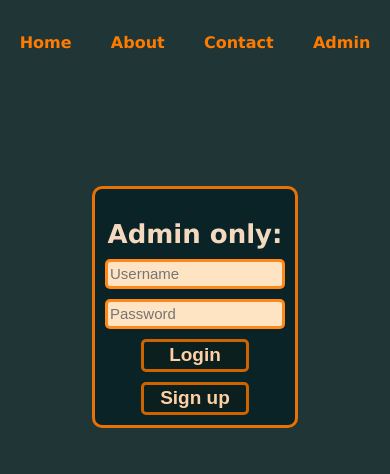
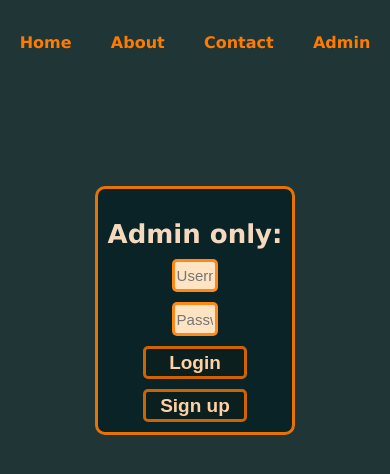
Before and after one commit to alexnmc/appointment-booking, a React (Create React App) app in the folder client/: page /admin in a window 390 px wide. Shown: the top 474 px of the page. Built offline with nearby package versions, Linux system fonts and the light colour scheme.

Commit message:
responsive

```diff
--- a/client/src/Admin.js
+++ b/client/src/Admin.js
@@ -94,6 +94,7 @@ class Admin extends Component {
                             <form onSubmit={this.handleLogin} className='loginForm'>
                                 <h4>Admin only:</h4>
                                 <input
+                                    className = "login1"
                                     type='text'
                                     name='username'
                                     placeholder='Username'
@@ -102,6 +103,7 @@ class Admin extends Component {
                                 />
 
                                 <input
+                                    className = "login1"
                                     type='text'
                                     name='password'
                                     placeholder='Password'
@@ -122,6 +124,7 @@ class Admin extends Component {
                         <h4>Sign Up:</h4>
 
                             <input
+                                className = "login1"
                                 type='text'
                                 name='adminPassword'
                                 placeholder='enter code'
@@ -130,6 +133,7 @@ class Admin extends Component {
                             />
 
                             <input
+                                className = "login1"
                                 type='text'
                                 name='username'
                                 placeholder='enter a username'
@@ -138,6 +142,7 @@ class Admin extends Component {
                             />
 
                             <input
+                                className = "login1"
                                 type='text'
                                 name='password'
                                 placeholder='choose your password'
--- a/client/src/Home.js
+++ b/client/src/Home.js
@@ -198,6 +198,7 @@ class Home extends Component {
                                     <form  onSubmit = {this.props.handleLogin}className='loginForm'>
                                         <h4>Bookings here:</h4>
                                         <input
+                                            className = "login1"
                                             type ='text'
                                             name ='username'
                                             placeholder  ='Username:'
@@ -206,6 +207,7 @@ class Home extends Component {
                                         />
 
                                         <input
+                                            className = "login1"
                                             type ='text'
                                             name ='password'
                                             placeholder ='Password:'
--- a/client/src/style.css
+++ b/client/src/style.css
@@ -91,7 +91,7 @@ html, body {
 
 
 .signupButton{
-   margin-top:-9vh;
+   margin-top:-10vh;
 }
 
 
@@ -286,6 +286,11 @@ input{
     border: 3px solid  rgba(255, 123, 0, 0.877);
     border-radius: 5px;
     background-color: bisque;
+}
+
+.login1{
+    width: 12vw;
+    height: 4vh;
 }
 
 
```
